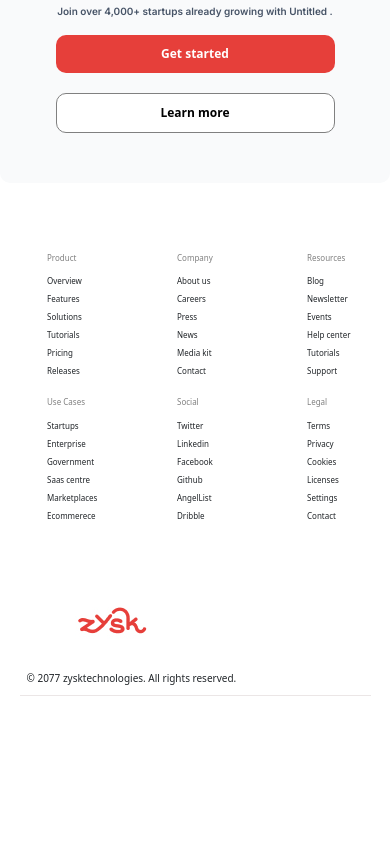
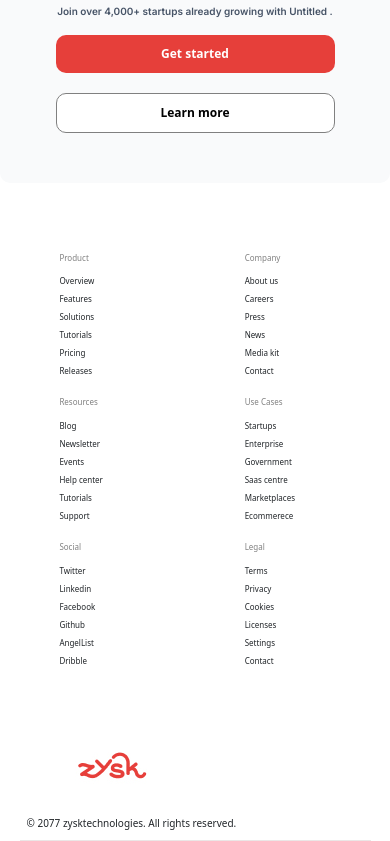
Before and after one commit to AMMRISHA/Zysk-Technologies, a React (Vite) app: page / in a window 390 px wide. Shown: the part 4274-5115 px from the top of the page. Before the commit the page ends 4970 px from the top, so only its background shows below. Built offline with nearby package versions, Linux system fonts and the light colour scheme.

Commit message:
6th commit

```diff
--- a/src/components/style.css
+++ b/src/components/style.css
@@ -179,6 +179,15 @@ text-align: center;
   .footerdes {
 width: 100%;
   }
+
+}
+@media (max-width:650px) {
+  .footerdes {
+width: 95%;
+  }
+  .footerdes ul{
+    width: 150px;
+  }
 }
 @media (max-width:500px) {
   .freq{
```
